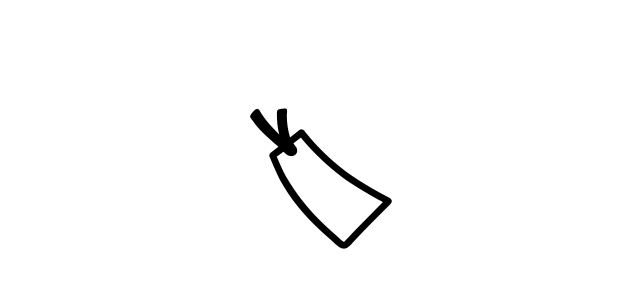
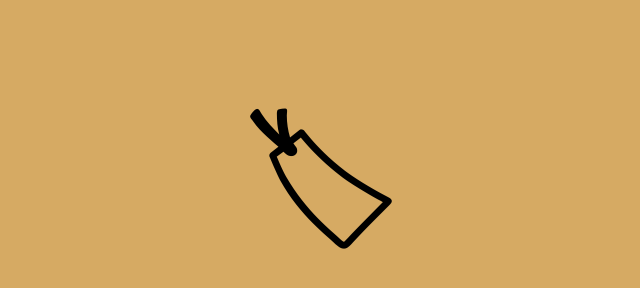
Before and after one commit to geimskip/labelify.io, a plain HTML site: page index.html in a window 1280 px wide. Shown: the whole page, without its empty margins (319-959 px from the left). Drawn offline with Linux system fonts and the light colour scheme.

Commit message:
Update index.html

```diff
--- a/index.html
+++ b/index.html
@@ -2,7 +2,7 @@
 <head>
 <title>Geimskip</title>
 </head>
-<body style="background-color: ##d6aa63;">
+<body style="background-color: #d6aa63;">
 <br/>
 <br/>
 <br/>
```
